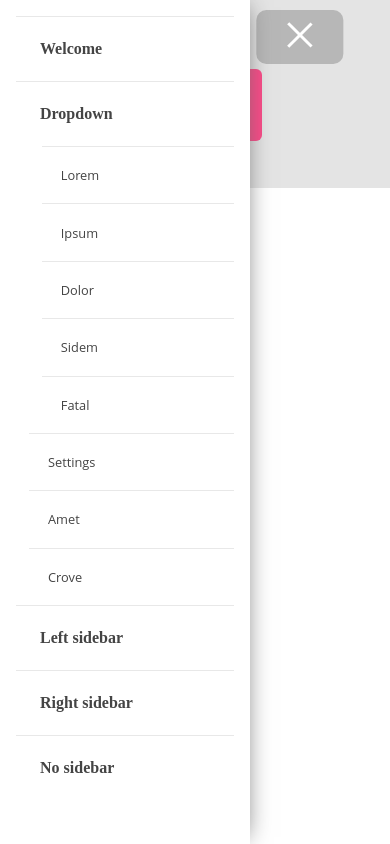
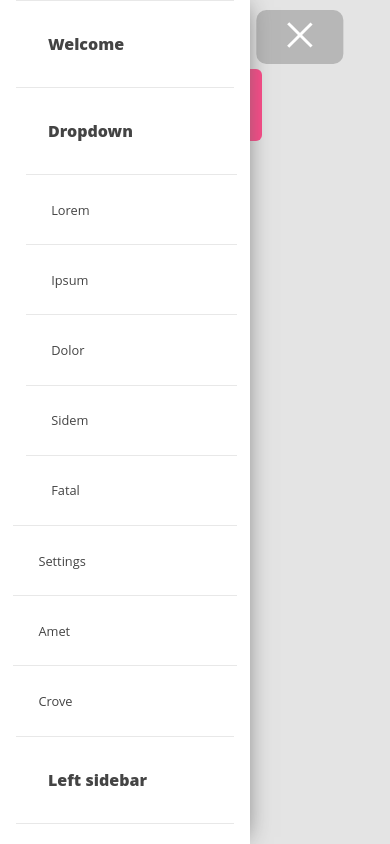
Before and after one commit to kamilmuzyka91/Vert-mobile-first, a website: page index.html in a window 390 px wide. Both pictures are taken after a click on the button 53 px from the left and 36 px from the top of the page. Drawn offline with nearby package versions, Linux system fonts and the light colour scheme; files that its build step writes are made by us from their sources.

Commit message:
desktop menu - for correct

```diff
--- a/index.html
+++ b/index.html
@@ -26,21 +26,21 @@
                 <h1><a href="#" target="_self">Verti</a></h1>
                 <span>by HTML5 UP</span>
             </div>
-            <nav class=" navigation">
-                <ul class="navigation__list">
-                    <li class="navigation__item"><a href="#">Welcome</a></li>
-                    <li class="navigation__item"><a href="#">Dropdown</a></li>
-                    <li class="navigation__item dropdown--accent-2 "><a href="#">Lorem</a></li>
-                    <li class="navigation__item dropdown--accent-2 "><a href="#">Ipsum</a></li>
-                    <li class="navigation__item dropdown--accent-2 "><a href="#">Dolor</a></li>
-                    <li class="navigation__item dropdown--accent-2 "><a href="#">Sidem</a></li>
-                    <li class="navigation__item dropdown--accent-2 "><a href="#">Fatal</a></li>
-                    <li class="navigation__item dropdown--accent-1"><a href="#">Settings</a></li>
-                    <li class="navigation__item dropdown--accent-1"><a href="#">Amet</a></li>
-                    <li class="navigation__item dropdown--accent-1"><a href="#">Crove</a></li>
-                    <li class="navigation__item"><a href="#">Left sidebar</a></li>
-                    <li class="navigation__item"><a href="#">Right sidebar</a></li>
-                    <li class="navigation__item"><a href="#">No sidebar</a></li>
+            <nav class="navigation">
+                <ul>
+                    <li class="current"><a href=" #">Welcome</a></li>
+                    <li class="white-space"><a href="#">Dropdown</a></li>
+                    <li class=" dropdown--accent-2 "><a href="#">Lorem</a></li>
+                    <li class=" dropdown--accent-2 "><a href="#">Ipsum</a></li>
+                    <li class=" dropdown--accent-2 "><a href="#">Dolor</a></li>
+                    <li class=" dropdown--accent-2 "><a href="#">Sidem</a></li>
+                    <li class=" dropdown--accent-2 "><a href="#">Fatal</a></li>
+                    <li class=" dropdown--accent-1"><a href="#">Settings</a></li>
+                    <li class=" dropdown--accent-1"><a href="#">Amet</a></li>
+                    <li class=" dropdown--accent-1"><a href="#">Crove</a></li>
+                    <li class="white-space"><a href="#">Left sidebar</a></li>
+                    <li class="white-space"><a href="#">Right sidebar</a></li>
+                    <li class="white-space"><a href="#">No sidebar</a></li>
                 </ul>
             </nav>
         </header>
--- a/scss/_header.scss
+++ b/scss/_header.scss
@@ -1,7 +1,8 @@
 // center content in desktop
 .container {
-  max-width: 63em;
   margin: 0 auto;
+  max-width: 100%;
+  width: 87.5em; // 1400px ?! sprawdź rozmiary @media
 }
 
 .header {
@@ -11,6 +12,7 @@
     display: flex;
     justify-content: space-between;
     align-items: center;
+    padding: 4.5em 0 3em 0;
   }
 }
 
@@ -97,15 +99,16 @@
   position: absolute;
   top: 0;
   left: 0;
-  padding: 1em;
+
   // hide nav with - em
   transform: translateX(-$-menu-mobile-width);
 
   @include desktop {
+    display: flex;
+    justify-content: space-between;
+    position: static;
+    transform: translateX(0);
     width: auto;
-    height: auto;
-    transform: translateX(0);
-    position: static;
   }
 }
 
@@ -116,44 +119,35 @@
   overflow: scroll;
   background-color: $-bg-mobile-nav;
   box-shadow: 2px 0px 24px -7px $-main-color;
+
+  @include desktop {
+    overflow: hidden;
+  }
 }
 
-.navigation__list {
-  list-style: none;
+ul {
+  font: $-nav-font;
+  color: #444;
 
   @include desktop {
     display: flex;
-    font: $-nav-font;
-  }
+    justify-content: space-between;
+    align-items: center;
   }
 
-.navigation__item {
+  li {
     color: #444;
     font-weight: 800;
-  padding: 1.5em 0;
-  padding-left: 1.5em;
     border-top: solid 1px #e8e8e8;
+    margin: 0 1em;
 
-  @include desktop {
-    margin: 0;
-  }
     // styling links
-
     a {
+      display: block;
+      padding: 2em 0 2em 2em;
       text-decoration: none;
       color: $-title-bold-color;
     }
-  a:visited {
-    color: $-title-bold-color;
-  }
-
-  a:hover {
-    color: $-title-bold-color;
-    opacity: 0.5;
-  }
-
-  a:active {
-    color: $-title-bold-color;
   }
 }
 
@@ -224,3 +218,21 @@
     display: none;
   }
 }
+
+// first menu link
+@include desktop {
+  .current a {
+    color: $-white;
+    background-color: $-title-bold-color;
+    border-radius: 6px;
+    padding: 0.5em;
+  }
+
+  .white-space a:hover {
+    display: inline-block;
+    background-color: $-white;
+    border-radius: 6px;
+    padding: 0.5em;
+    transition: background-color 0.25s ease-in-out;
+  }
+}
--- a/scss/main.scss
+++ b/scss/main.scss
@@ -2,6 +2,10 @@
 @import "./variables";
 @import "./header";
 
+body {
+  background-color: $-bg-color;
+}
+
 .wrapper {
   background: $-bg-color;
 }
```
Also changed, not shown: css/main.css, 1 other file. Lines whose indentation alone changed are shown as unchanged.
